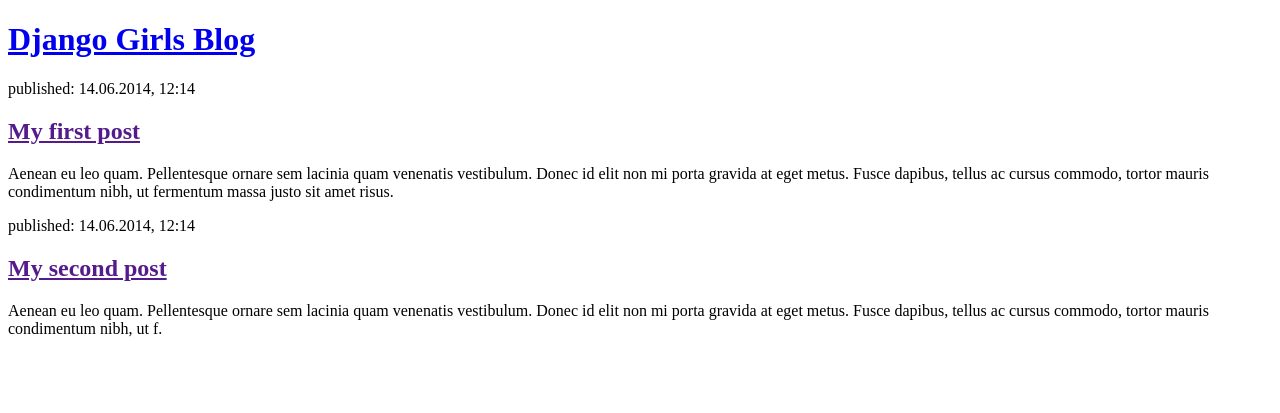
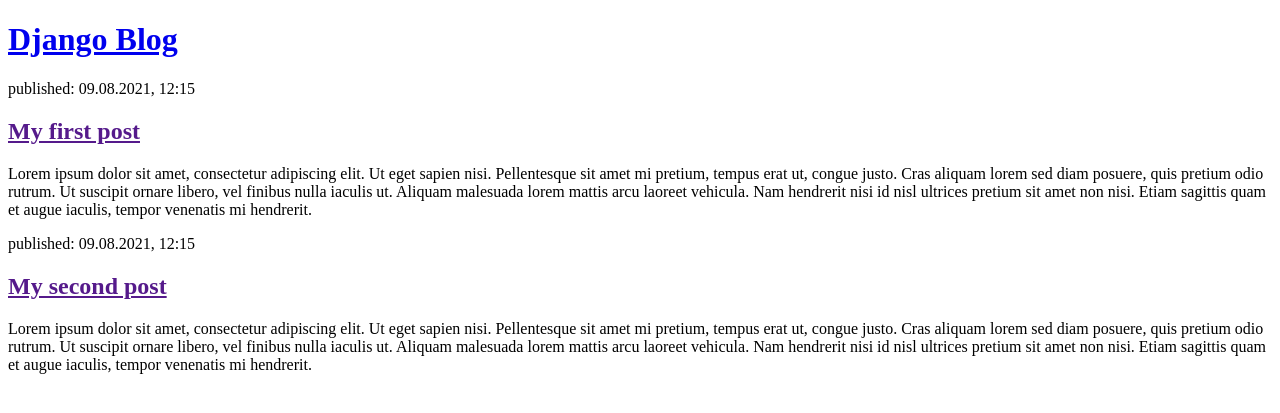
Before and after one commit to nandinichhajed/DjangoBlogs, a Django app: page / in a window 1280 px wide. Shown: the top 413 px of the page. Run offline with Django 3.2, Linux system fonts and the light colour scheme.

Commit message:
Updating Html file

```diff
--- a/blog/templates/blog/post_list.html
+++ b/blog/templates/blog/post_list.html
@@ -7,19 +7,19 @@
 
     <body>
         <header>
-            <h1><a href="/">Django Girls Blog</a></h1>
+            <h1><a href="/">Django Blog</a></h1>
         </header>
 
         <article>
-            <time>published: 14.06.2014, 12:14</time>
+            <time>published: 09.08.2021, 12:15</time>
             <h2><a href="">My first post</a></h2>
-            <p>Aenean eu leo quam. Pellentesque ornare sem lacinia quam venenatis vestibulum. Donec id elit non mi porta gravida at eget metus. Fusce dapibus, tellus ac cursus commodo, tortor mauris condimentum nibh, ut fermentum massa justo sit amet risus.</p>
+            <p>Lorem ipsum dolor sit amet, consectetur adipiscing elit. Ut eget sapien nisi. Pellentesque sit amet mi pretium, tempus erat ut, congue justo. Cras aliquam lorem sed diam posuere, quis pretium odio rutrum. Ut suscipit ornare libero, vel finibus nulla iaculis ut. Aliquam malesuada lorem mattis arcu laoreet vehicula. Nam hendrerit nisi id nisl ultrices pretium sit amet non nisi. Etiam sagittis quam et augue iaculis, tempor venenatis mi hendrerit.</p>
         </article>
 
         <article>
-            <time>published: 14.06.2014, 12:14</time>
+            <time>published: 09.08.2021, 12:15</time>
             <h2><a href="">My second post</a></h2>
-            <p>Aenean eu leo quam. Pellentesque ornare sem lacinia quam venenatis vestibulum. Donec id elit non mi porta gravida at eget metus. Fusce dapibus, tellus ac cursus commodo, tortor mauris condimentum nibh, ut f.</p>
+            <p>Lorem ipsum dolor sit amet, consectetur adipiscing elit. Ut eget sapien nisi. Pellentesque sit amet mi pretium, tempus erat ut, congue justo. Cras aliquam lorem sed diam posuere, quis pretium odio rutrum. Ut suscipit ornare libero, vel finibus nulla iaculis ut. Aliquam malesuada lorem mattis arcu laoreet vehicula. Nam hendrerit nisi id nisl ultrices pretium sit amet non nisi. Etiam sagittis quam et augue iaculis, tempor venenatis mi hendrerit.</p>
         </article>
     </body>
 
```
